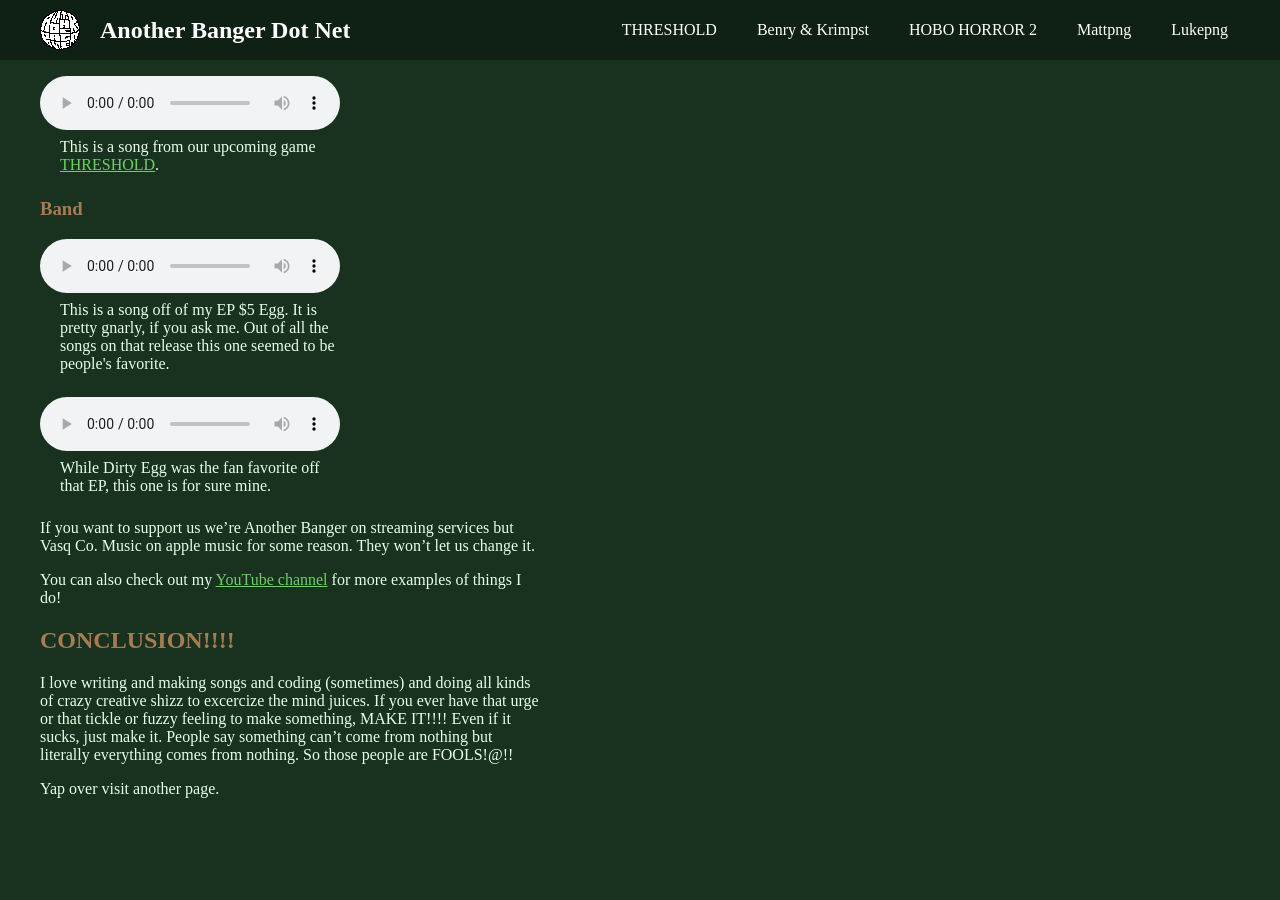
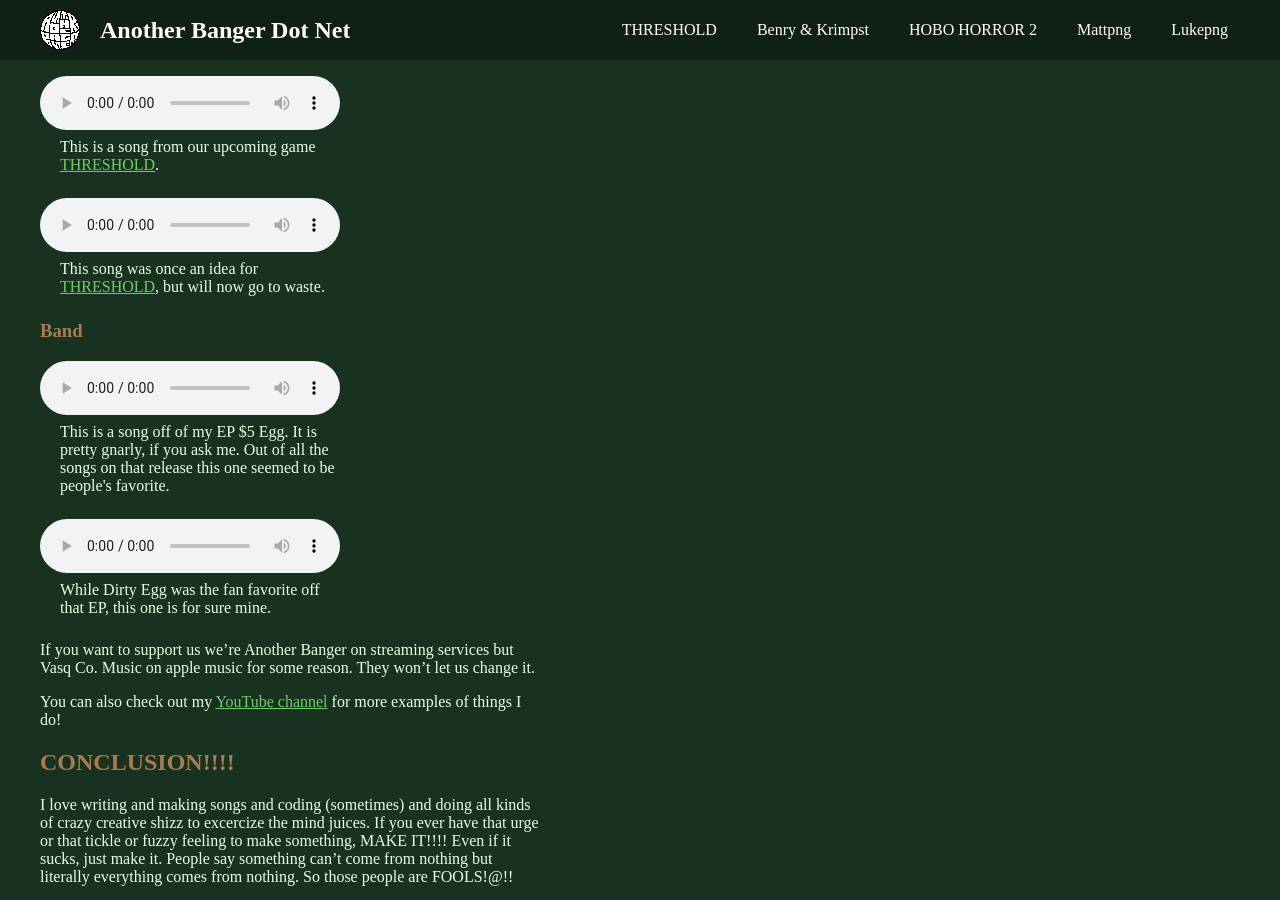
Before and after one commit to VasqCo/anotherbanger, a Jekyll site: the page built from mattpng.markdown, in a window 1280 px wide and 900 px high, scrolled down 1111 px. Built offline with Jekyll 4.4.1, drawn with Linux system fonts in a browser that asks for light colours; some web fonts are replaced; before the commit the page ends 1965 px from its top, so only the background shows below that.

Commit message:
Add 'Rude Bus'
added rude bus

```diff
--- a/mattpng.markdown
+++ b/mattpng.markdown
@@ -38,6 +38,8 @@ I am also in a band with Luke called <span class="wave" style="font-family: 'Com
 
 {% include music.html file="/Music/Character Theme.mp3" caption="This is a song from our upcoming game <a href=\"{{ '/threshold/' | relative_url }}\">THRESHOLD</a>." %}
 
+{% include music.html file="/Music/Rude Bus.mp3" caption="This song was once an idea for <a href=\"{{ '/threshold/' | relative_url }}\">THRESHOLD</a>, but will now go to waste." %}
+
 ### Band
 
 {% include music.html file="/Music/Dirty Egg.mp3" caption="This is a song off of my EP $5 Egg. It is pretty gnarly, if you ask me. Out of all the songs on that release this one seemed to be people's favorite." %}
```
Also changed, not shown: 1 other file.
